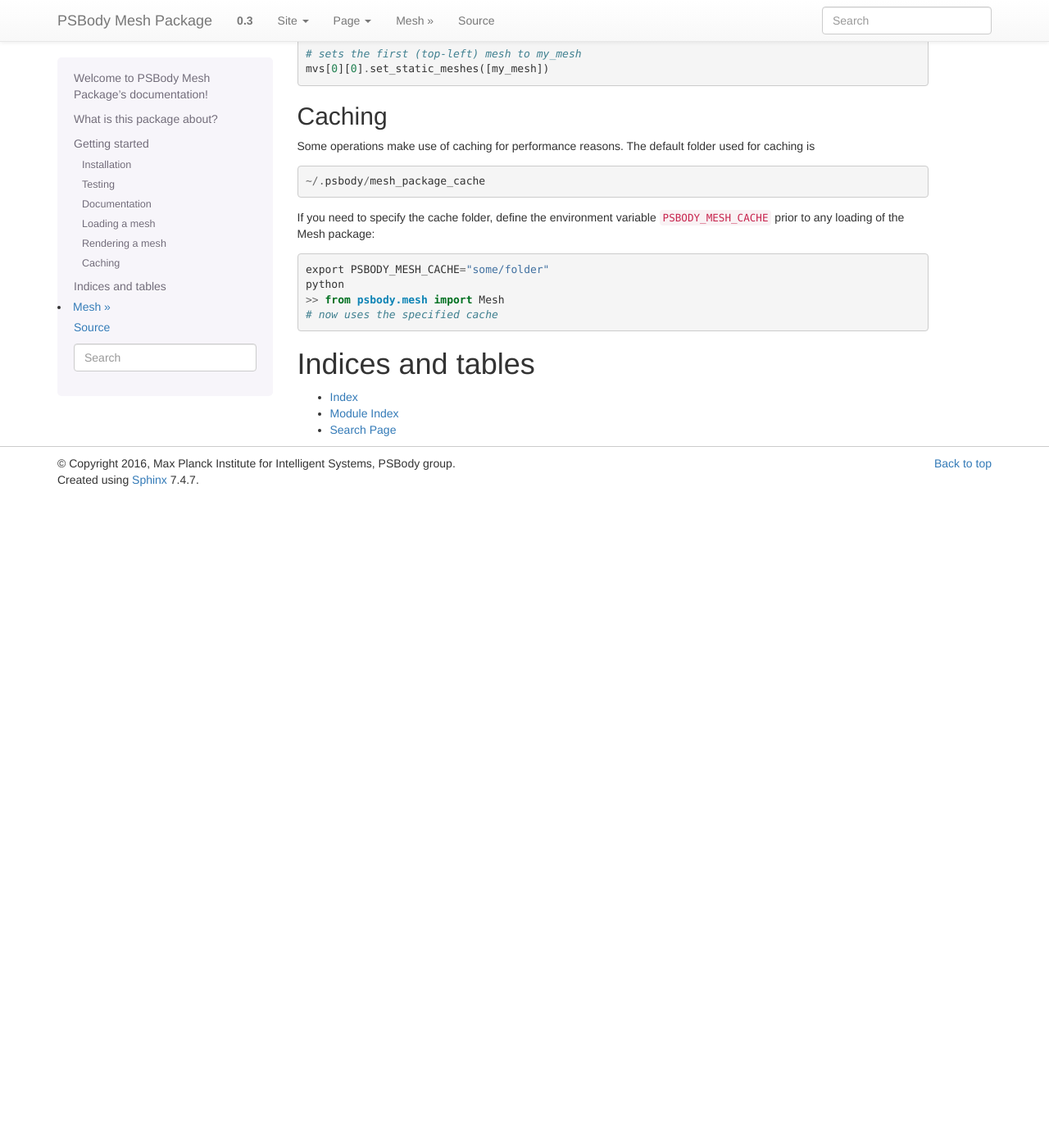
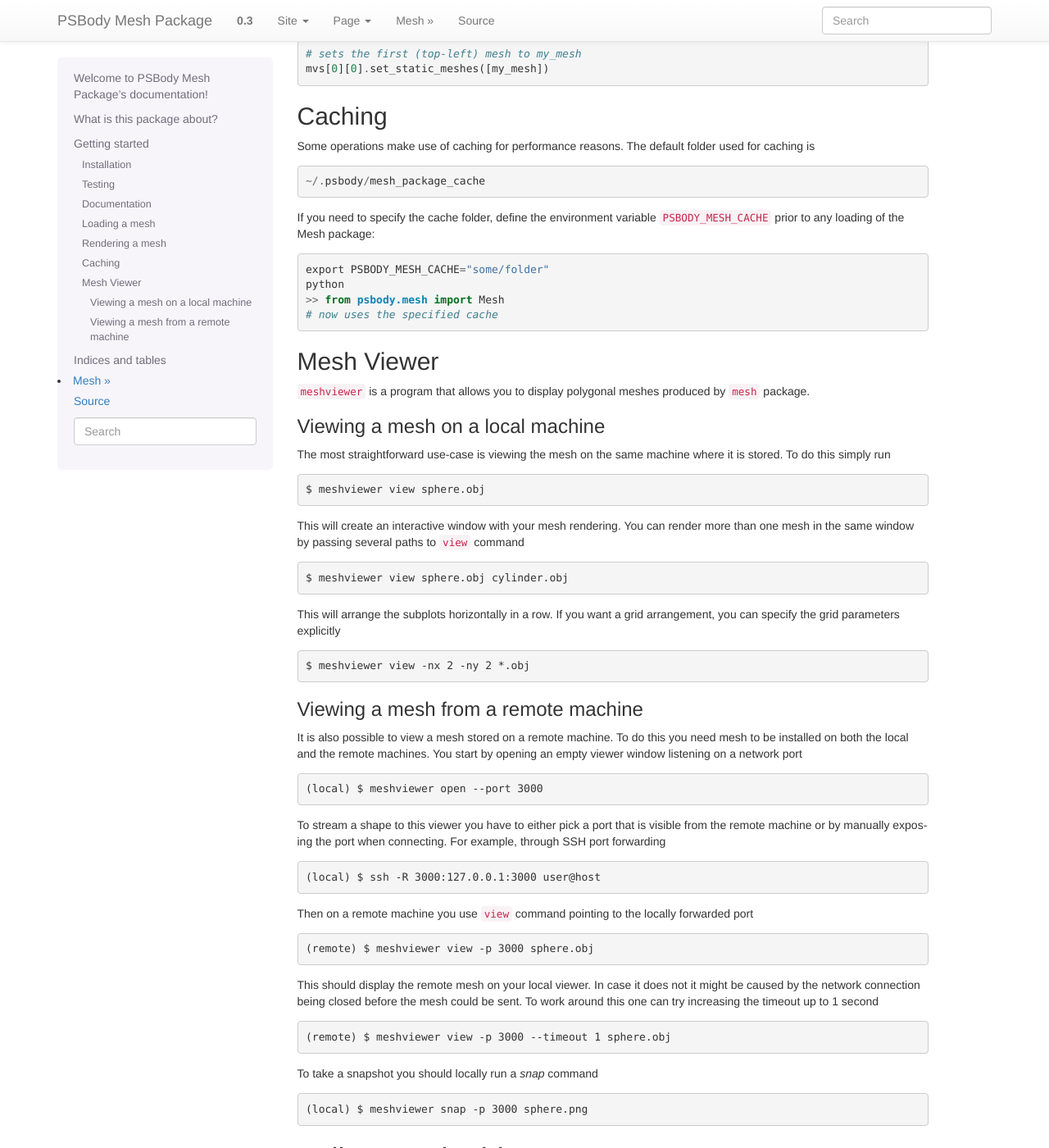
Before and after one commit to MPI-IS/mesh, a Sphinx documentation site: the page built from doc/source/index.rst, in a window 1280 px wide and 1400 px high, scrolled down 2044 px. Shown: the whole window at 82% size. Built offline with Sphinx 7.4.7, drawn with Linux system fonts in a browser that asks for light colours; before the commit the page ends 2649 px from its top, so only the background shows below that.

Commit message:
Added a `meshviewer` utility. One now can view the remote meshes.
By pure luck the original MeshViewer has been split into a local and
remote parts that has been communicating through a local ZeroMQ
queue. With trivial modifications we can use this to stream the meshes
over the network.

(cherry picked from commit 4c7a6f2c73d0ea175d8248207ead87027b807aae)

```diff
--- a/doc/source/index.rst
+++ b/doc/source/index.rst
@@ -153,7 +153,64 @@ prior to any loading of the Mesh package:
   >> from psbody.mesh import Mesh
   # now uses the specified cache
 
+Mesh Viewer
+-----------
 
+``meshviewer`` is a program that allows you to display polygonal meshes produced by ``mesh`` package.
+
+Viewing a mesh on a local machine
+^^^^^^^^^^^^^^^^^^^^^^^^^^^^^^^^^
+
+The most straightforward use-case is viewing the mesh on the same machine where it is stored.  To do this simply run
+
+.. code::
+
+   $ meshviewer view sphere.obj
+
+This will create an interactive window with your mesh rendering. You can render more than one mesh in the same window by passing several paths to ``view`` command
+
+.. code::
+
+   $ meshviewer view sphere.obj cylinder.obj
+
+This will arrange the subplots horizontally in a row.  If you want a grid arrangement, you can specify the grid parameters explicitly
+
+.. code::
+
+   $ meshviewer view -nx 2 -ny 2 *.obj
+
+Viewing a mesh from a remote machine
+^^^^^^^^^^^^^^^^^^^^^^^^^^^^^^^^^^^^
+
+It is also possible to view a mesh stored on a remote machine.  To do this you need mesh to be installed on both the local and the remote machines.  You start by opening an empty viewer window listening on a network port
+
+.. code::
+
+   (local) $ meshviewer open --port 3000
+
+To stream a shape to this viewer you have to either pick a port that is visible from the remote machine or by manually exposing the port when connecting.  For example, through SSH port forwarding
+
+.. code::
+
+   (local) $ ssh -R 3000:127.0.0.1:3000 user@host
+
+Then on a remote machine you use ``view`` command pointing to the locally forwarded port
+
+.. code::
+
+   (remote) $ meshviewer view -p 3000 sphere.obj
+
+This should display the remote mesh on your local viewer. In case it does not it might be caused by the network connection being closed before the mesh could be sent. To work around this one can try increasing the timeout up to 1 second
+
+.. code::
+
+   (remote) $ meshviewer view -p 3000 --timeout 1 sphere.obj
+
+To take a snapshot you should locally run a `snap` command
+
+.. code::
+
+   (local) $ meshviewer snap -p 3000 sphere.png
 
 Indices and tables
 ==================
```
Also changed, not shown: README.md (+83 -6 lines), setup.py (+12 -1 lines), 3 other files.
